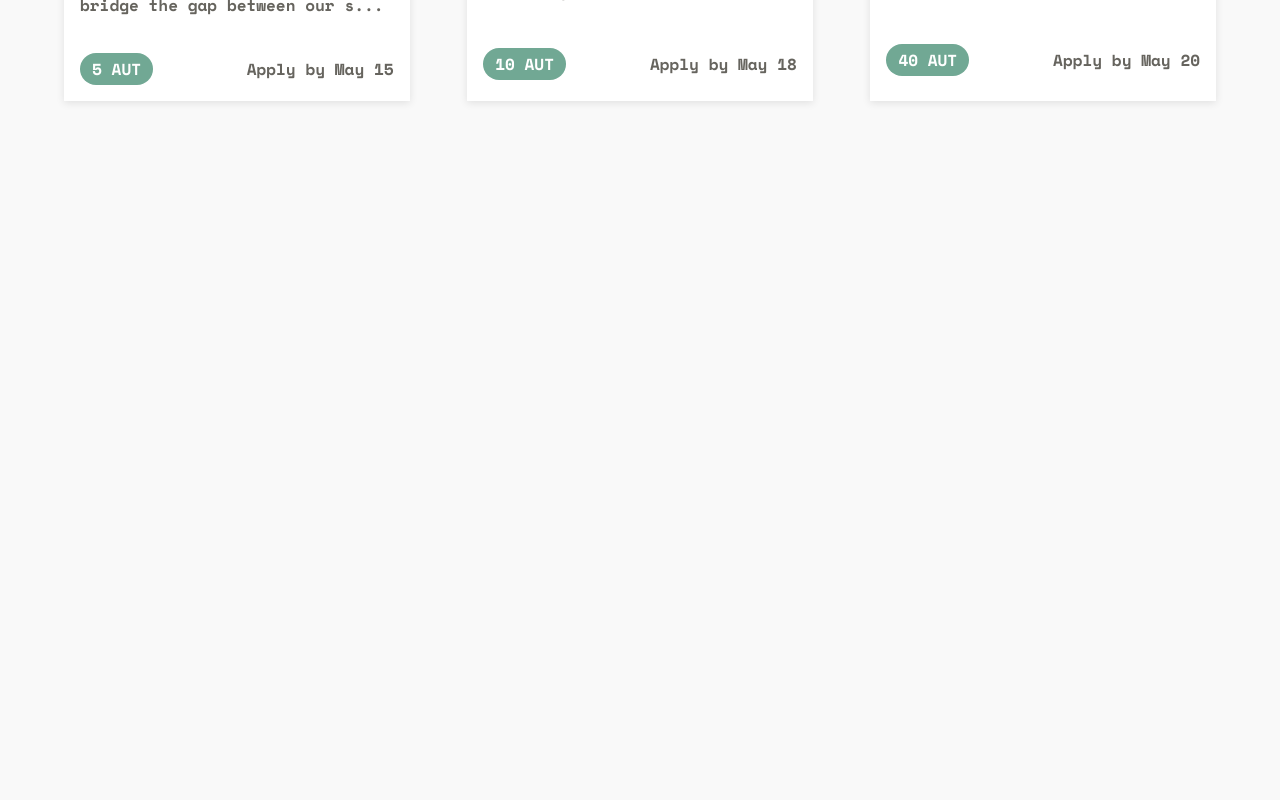
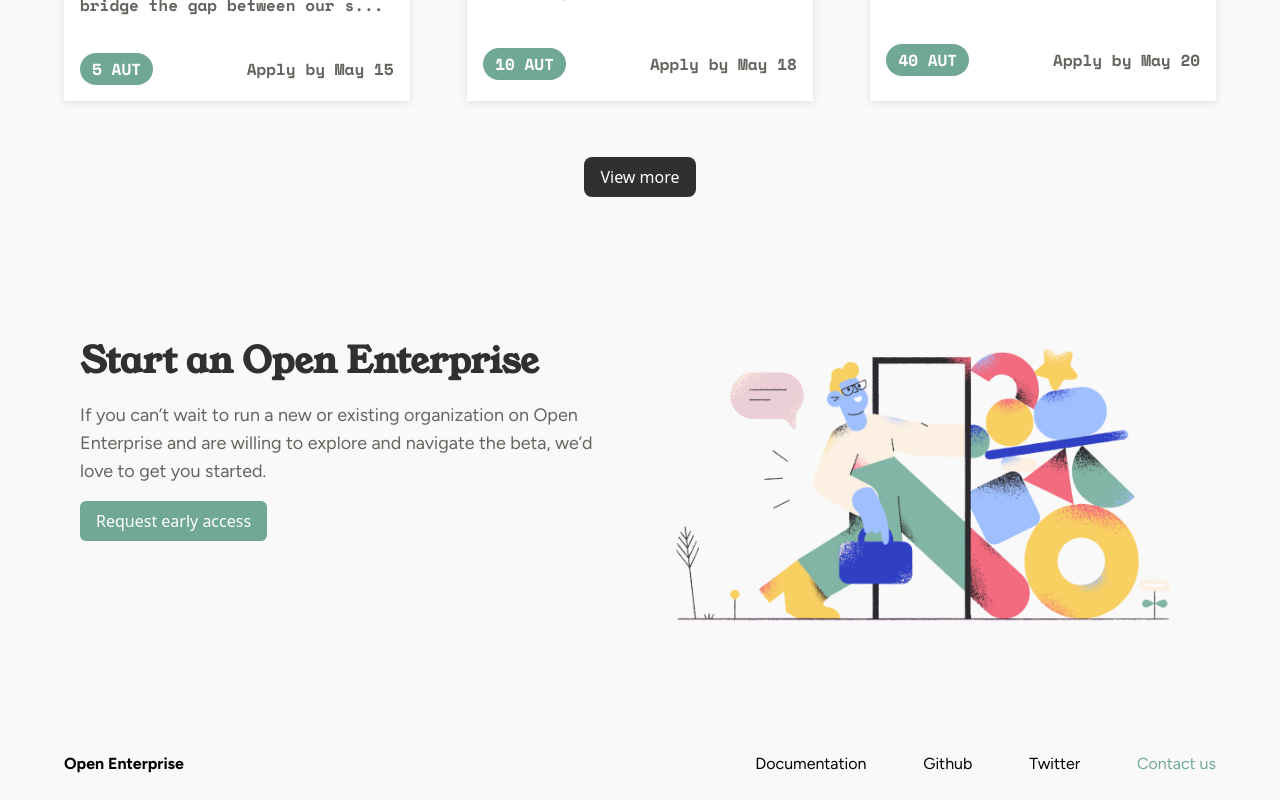
Before and after one commit to Lakatabu01/open-enterprise, a Next.js app: page / in a window 1280 px wide. Shown: the part 3573-4373 px from the top of the page. Before the commit the page ends 3714 px from the top, so only its background shows below. Built offline with nearby package versions, Linux system fonts and the light colour scheme.

Commit message:
create final component

```diff
--- a/app/page.tsx
+++ b/app/page.tsx
@@ -6,6 +6,8 @@
 import Onboard from "./ui/onboard";
 import Engage from "./ui/engage";
 import Improve from "./ui/improve";
+import Repeat from "./ui/repeat";
+import Footer from "./ui/footer";
 
 export default function Home() {
   return (
@@ -17,6 +19,8 @@
       <Onboard />
       <Engage />
       <Improve />
+      <Repeat />
+      <Footer />
     </main>
   );
 }
--- /dev/null
+++ b/app/ui/footer.tsx
@@ -0,0 +1,21 @@
+const Footer = () => {
+  return (
+    <section className="w-full flex justify-center py-6">
+      <div className="w-[90%]">
+        <div className="flex justify-between">
+          <div>
+            <h2 className="font-fig font-bold">Open Enterprise</h2>
+          </div>
+          <div className="w-[40%] flex justify-between font-fig ">
+            <p>Documentation</p>
+            <p>Github</p>
+            <p>Twitter</p>
+            <p className="text-[#71A894]">Contact us</p>
+          </div>
+        </div>
+      </div>
+    </section>
+  );
+};
+
+export default Footer;
--- a/app/ui/improve.tsx
+++ b/app/ui/improve.tsx
@@ -90,6 +90,10 @@
           </div>
         </div>
       </div>
+
+      <button className=" bg-[#303031] text-[#fff] py-2 px-4 mt-4  rounded-lg">
+        View more{" "}
+      </button>
     </section>
   );
 };
--- /dev/null
+++ b/app/ui/repeat.tsx
@@ -0,0 +1,35 @@
+import Image from "next/image";
+import vector from "../assets/Illustration2.png";
+
+const Repeat = () => {
+  return (
+    <section className="pt-32  flex  mb-20  justify-center">
+      <div className="w-[90%] flex justify-between">
+        <div className="w-1/2 p-4">
+          <h1 className=" text-4xl font-bold font-young text-[#303031]">
+            Start an Open Enterprise{" "}
+          </h1>
+          <p className="font-fig pt-5 text-[#66645E] text-lg">
+            If you can’t wait to run a new or existing organization on Open
+            Enterprise and are willing to explore and navigate the beta, we’d
+            love to get you started.
+          </p>
+          <button className="bg-[#71A894] text-white text-base py-2 px-4 mt-4 rounded-md">
+            Request early access
+          </button>
+        </div>
+        <div className="w-1/2">
+          <Image
+            className="z-10"
+            src={vector}
+            width="800"
+            height="900"
+            alt=" Two cartoon characters doing a high five"
+          />
+        </div>
+      </div>
+    </section>
+  );
+};
+
+export default Repeat;
```
Also changed, not shown: app/assets/Illustration2.png (added).
